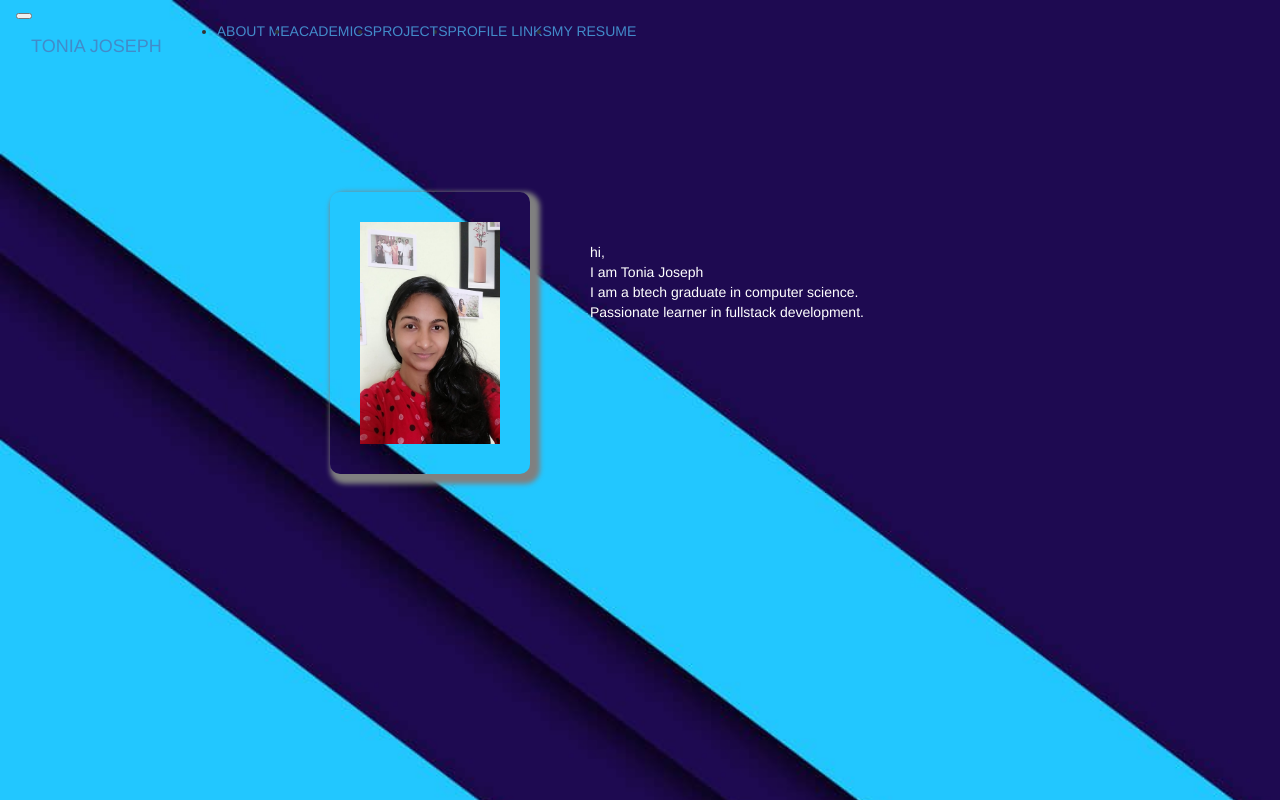
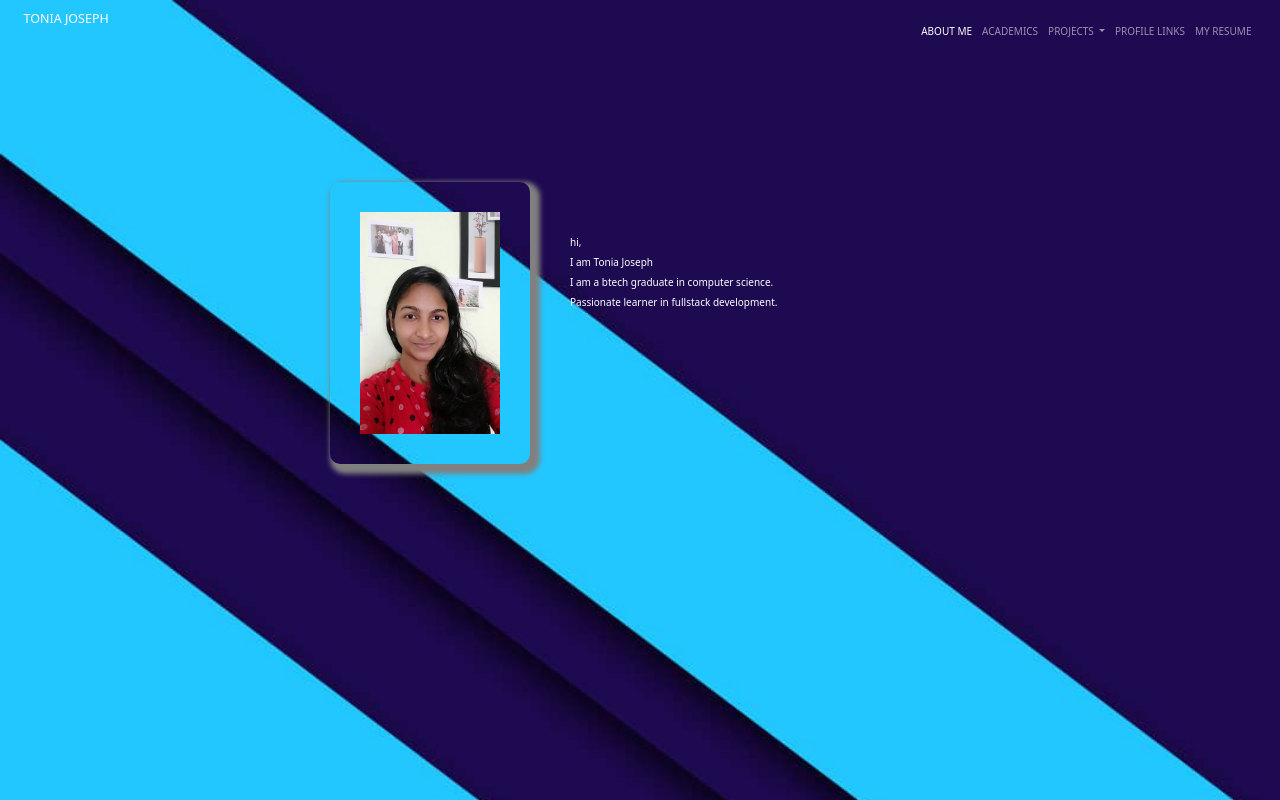
Before and after one commit to TONIAJOSEPH/portfolio-ToniaJoseph, a plain HTML site: page index.html in a window 1280 px wide. Shown: the top 800 px of the page. Drawn offline with nearby package versions, Linux system fonts and the light colour scheme.

Commit message:
Update index.html

```diff
--- a/index.html
+++ b/index.html
@@ -9,8 +9,8 @@
     <link rel="stylesheet" href="css/style.css">
     <link rel="stylesheet" href="css/bootstrap.min.css">
 
-    <!-- <link href="https://cdn.jsdelivr.net/npm/bootstrap@5.1.3/dist/css/bootstrap.min.css" rel="stylesheet" integrity="sha384-1BmE4kWBq78iYhFldvKuhfTAU6auU8tT94WrHftjDbrCEXSU1oBoqyl2QvZ6jIW3" crossorigin="anonymous"> -->
-<!-- <script src="https://cdn.jsdelivr.net/npm/bootstrap@5.1.3/dist/js/bootstrap.bundle.min.js" integrity="sha384-ka7Sk0Gln4gmtz2MlQnikT1wXgYsOg+OMhuP+IlRH9sENBO0LRn5q+8nbTov4+1p" crossorigin="anonymous"></script> -->
+     <link href="https://cdn.jsdelivr.net/npm/bootstrap@5.1.3/dist/css/bootstrap.min.css" rel="stylesheet" integrity="sha384-1BmE4kWBq78iYhFldvKuhfTAU6auU8tT94WrHftjDbrCEXSU1oBoqyl2QvZ6jIW3" crossorigin="anonymous">
+ <script src="https://cdn.jsdelivr.net/npm/bootstrap@5.1.3/dist/js/bootstrap.bundle.min.js" integrity="sha384-ka7Sk0Gln4gmtz2MlQnikT1wXgYsOg+OMhuP+IlRH9sENBO0LRn5q+8nbTov4+1p" crossorigin="anonymous"></script>
 </head>
 <body>
     <div class="photo">
```
